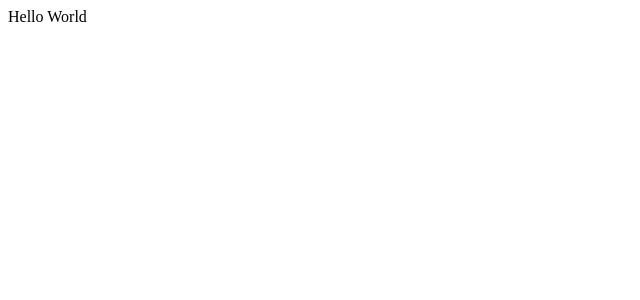
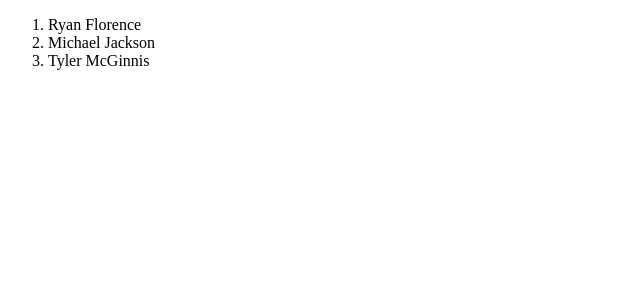
Before and after one commit to vkumar04/contacts-app, a React (Create React App) app: page / in a window 1280 px wide. Shown: the top 300 px of the page, without its empty margins (0-640 px from the left). Built offline with nearby package versions, Linux system fonts and the light colour scheme.

Commit message:
created list contacts component

```diff
--- a/src/App.jsx
+++ b/src/App.jsx
@@ -1,9 +1,33 @@
 import React, {Component} from 'react';
+import ListContacts from './ListContacts';
+
+const contacts = [
+  {
+    "id": "ryan",
+    "name": "Ryan Florence",
+    "email": "ryan@reacttraining.com",
+    "avatarURL": "http://localhost:5001/ryan.jpg"
+  },
+  {
+    "id": "michael",
+    "name": "Michael Jackson",
+    "email": "michael@reacttraining.com",
+    "avatarURL": "http://localhost:5001/michael.jpg"
+  },
+  {
+    "id": "tyler",
+    "name": "Tyler McGinnis",
+    "email": "tyler@reacttraining.com",
+    "avatarURL": "http://localhost:5001/tyler.jpg"
+  }
+]
 
 class App extends Component{
   render(){
     return(
-      <div>Hello World</div>
+      <div>
+        <ListContacts contacts={contacts}/>
+      </div>
     )
   }
 }
--- /dev/null
+++ b/src/ListContacts.jsx
@@ -0,0 +1,15 @@
+import React, { Component } from 'react';
+
+class ListContacts extends Component {
+  render() {
+    return (
+      <ol className='contact-list'>
+        {this.props.contacts.map((contact) =>
+          <li key={contact.id}>{contact.name}</li>
+        )}
+      </ol>
+    )
+  }
+}
+
+export default ListContacts;
```
Also changed, not shown: 1 other file (tests, documents, lock files or other folders).
